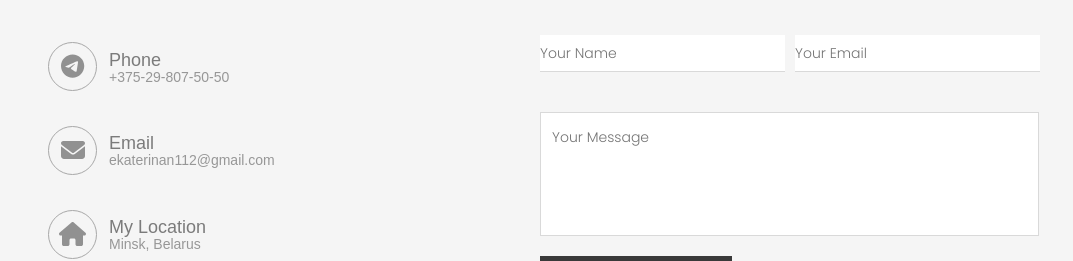
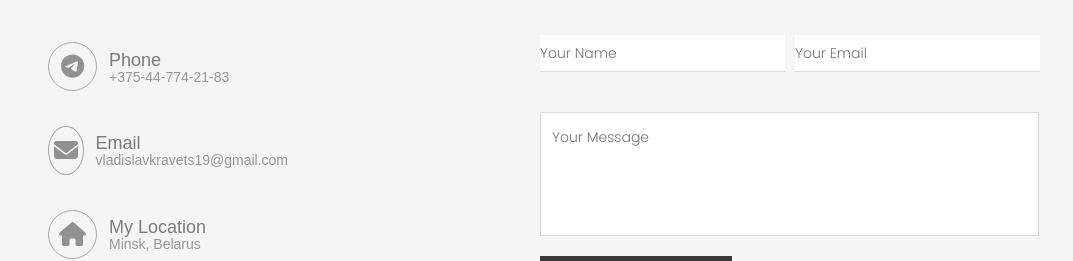
Before and after one commit to VladKravets/CV, a React (Create React App) app: page / in a window 1280 px wide. Shown: the part 3294-3555 px from the top of the page, without its empty margins (96-1169 px from the left). Built offline with nearby package versions, Linux system fonts and the light colour scheme.

Commit message:
changes contacts info

```diff
--- a/src/a6_contacts/form/ContactsData/ContactsData.js
+++ b/src/a6_contacts/form/ContactsData/ContactsData.js
@@ -9,8 +9,8 @@ import DataBlock from "./DataBlock/DataBlock";
 function ContactsData() {
     return (
             <div className={styles.data}>
-                <DataBlock iconTitle={faTelegramPlane} contactTitle={'Phone'} data={'+375-29-807-50-50'} a={"tel:+375-29-807-50-50"}/>
-                <DataBlock iconTitle={faEnvelope} contactTitle={'Email'} data={'ekaterinan112@gmail.com'} a={""}/>
+                <DataBlock iconTitle={faTelegramPlane} contactTitle={'Phone'} data={'+375-44-774-21-83'} a={"tel:+375-44-774-21-83"}/>
+                <DataBlock iconTitle={faEnvelope} contactTitle={'Email'} data={'vladislavkravets19@gmail.com'} a={""}/>
                 <DataBlock iconTitle={faHome} contactTitle={'My Location'} data={'Minsk, Belarus'} a={""}/>
             </div>
     );
```
